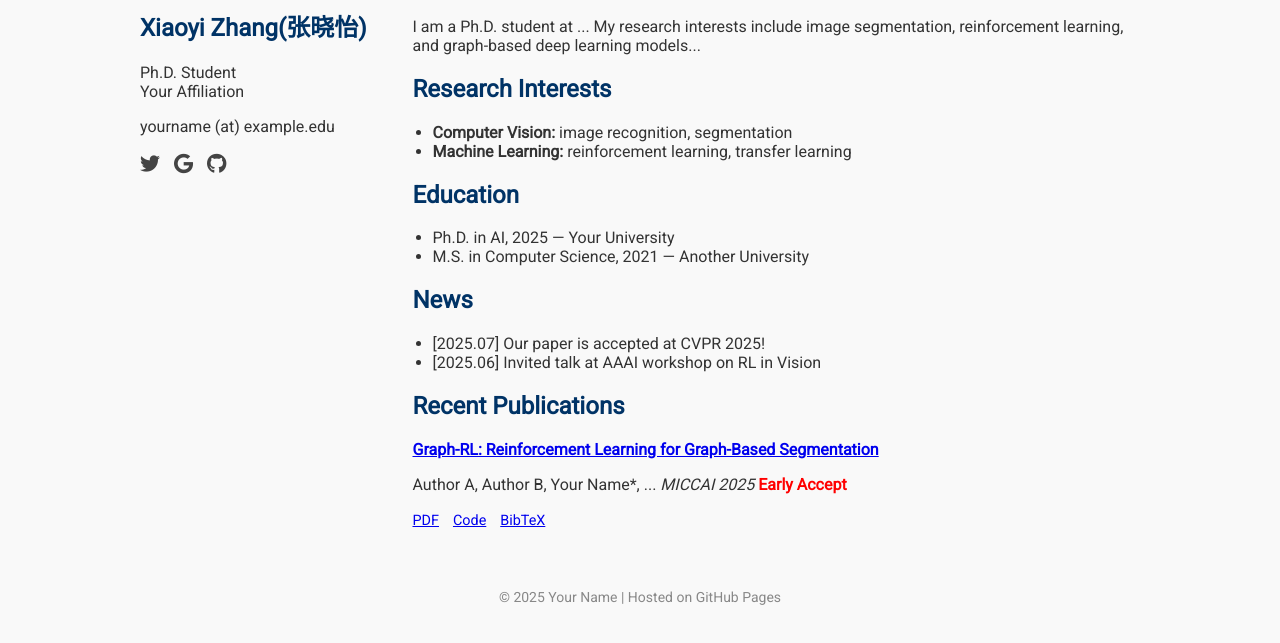
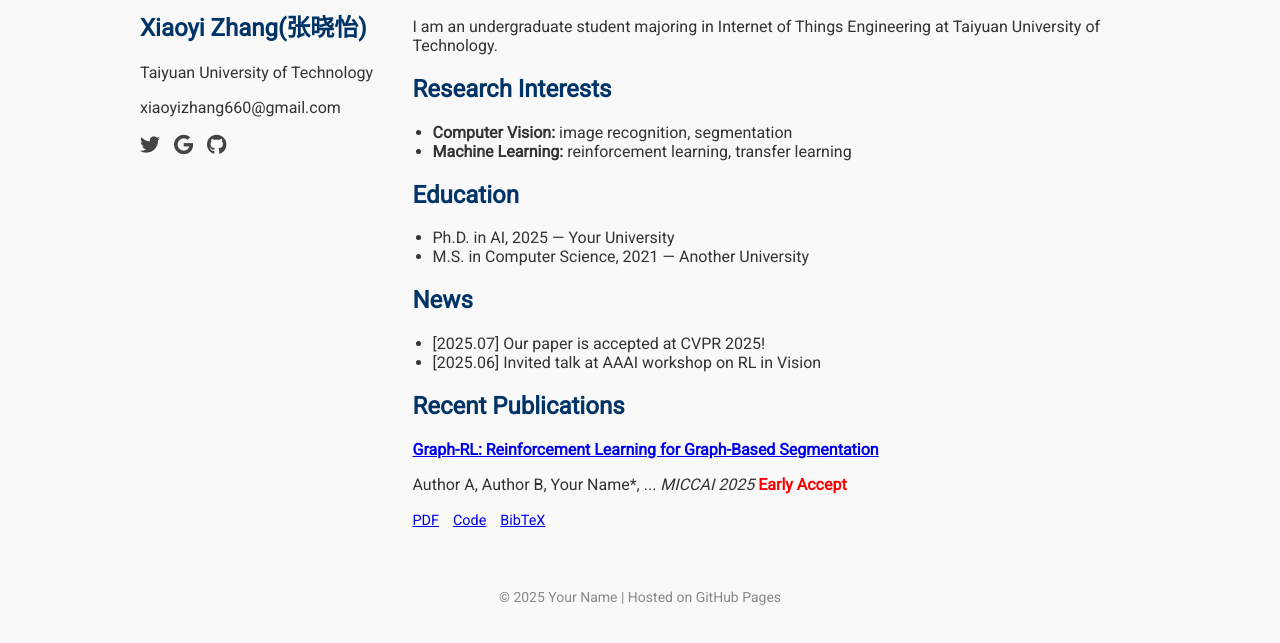
Before and after one commit to zxy10/zxy10.github.io, a plain HTML site: page index.html in a window 1280 px wide. Shown: the part 157-800 px from the top of the page. Drawn offline with Linux system fonts and the light colour scheme.

Commit message:
Update index.html

```diff
--- a/index.html
+++ b/index.html
@@ -117,8 +117,8 @@
         <div class="left-column">
             <img src="profile.jpg" alt="Profile" class="profile-pic">
             <h2>Xiaoyi Zhang(张晓怡)</h2>
-            <p>Ph.D. Student<br>Your Affiliation</p>
-            <p>yourname (at) example.edu</p>
+            <p>Taiyuan University of Technology</p>
+            <p>xiaoyizhang660@gmail.com</p>
             <div class="social-icons">
                 <a href="#"><i class="fab fa-twitter"></i></a>
                 <a href="#"><i class="fab fa-google"></i></a>
@@ -128,7 +128,7 @@
 
         <div class="right-column">
             <h2>Biography</h2>
-            <p>I am a Ph.D. student at ... My research interests include image segmentation, reinforcement learning, and graph-based deep learning models...</p>
+            <p>I am an undergraduate student majoring in Internet of Things Engineering at Taiyuan University of Technology. </p>
 
             <h2>Research Interests</h2>
             <ul>
```
